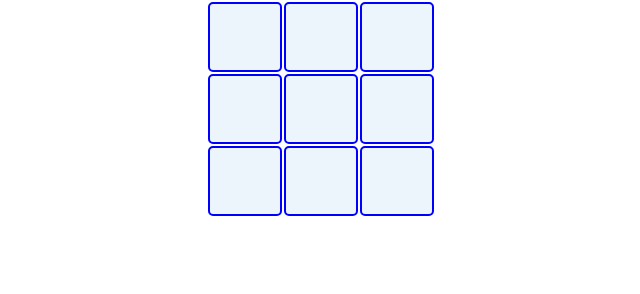
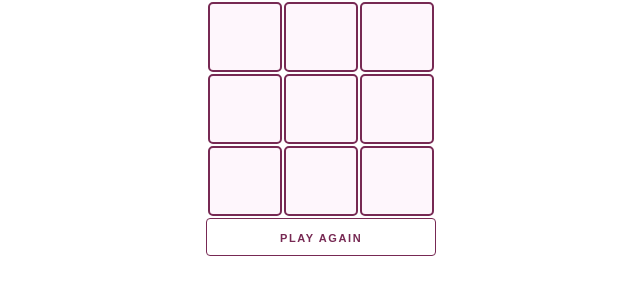
Before and after one commit to mariobox/tic-tac-toe, a plain HTML site: page index.html in a window 1280 px wide. Shown: the whole page, without its empty margins (184-824 px from the left). Drawn offline with Linux system fonts and the light colour scheme.

Commit message:
add play again button and improve styling

```diff
--- a/index.html
+++ b/index.html
@@ -1,25 +1,8 @@
 <html>
 <head>
-<style>
-  body {
-    margin: 0 auto;
-    max-width: 500px;
-  }
-  td {
-    width: 50px;
-    height: 70px;
-    border-radius: 5px;
-    border: 2px solid blue;
-    background-color: #EBF5FB;
-    padding: 0px 10px 10px 10px;
-    margin: auto;
-    text-align: center;
-    font-size: 35pt;
-    font-family: Helvetica;
-    font-weight: bold;
-    color: #999;
-  }
-</style>
+<title>Tic-Tac-Toe Game</title>
+<meta name="viewport" content="width=device-width, initial-scale=1">
+<link rel="stylesheet" href="style.css">
 </head>
 <body>
 <div id="game"></div>
--- /dev/null
+++ b/style.css
@@ -0,0 +1,41 @@
+
+body {
+margin: 0 auto;
+max-width: 500px;
+font-family: Helvetica;
+font-size: 20pt;
+}
+
+td {
+width: 50px;
+height: 70px;
+border-radius: 5px;
+border: 2px solid #772953;
+background-color: #FEF6FC;
+padding: 0px 10px 10px 10px;
+margin: auto;
+text-align: center;
+font-size: 35pt;
+font-weight: bold;
+color: #999;
+}
+
+button, .button, input[class="submit"] {
+  display: inline-block;
+  height: 38px;
+  padding: 0 73px;
+  color: #772953;
+  text-align: center;
+  font-size: 11px;
+  font-weight: 600;
+  line-height: 38px;
+  letter-spacing: .1rem;
+  text-transform: uppercase;
+  text-decoration: none;
+  white-space: nowrap;
+  background-color: transparent;
+  border-radius: 4px;
+  border: 1px solid #772953;
+  cursor: pointer;
+  box-sizing: border-box;
+}
--- a/tictactoe.js
+++ b/tictactoe.js
@@ -42,6 +42,10 @@ function drawBoard(size) {
         table.appendChild(row); // append rows as children of table
     }
     parent.appendChild(table); // append table as child of main div
+    var btn = document.createElement('button');
+    btn.innerHTML = 'Play Again';
+    parent.appendChild(btn); // append Play Again button as child of main div
+
 }
 
 // Play!
@@ -62,6 +66,12 @@ function play() { // add event listener for clicks on the board
       turn = 1;
       }
   });
+}
+
+// Play Again
+
+function playAgain() {
+  document.querySelector('button').addEventListener('click', () => { location.reload() })
 }
 
 // Check for possible winner
@@ -85,3 +95,4 @@ function checkWin() {
 
 drawBoard(size);
 play();
+playAgain();
```
